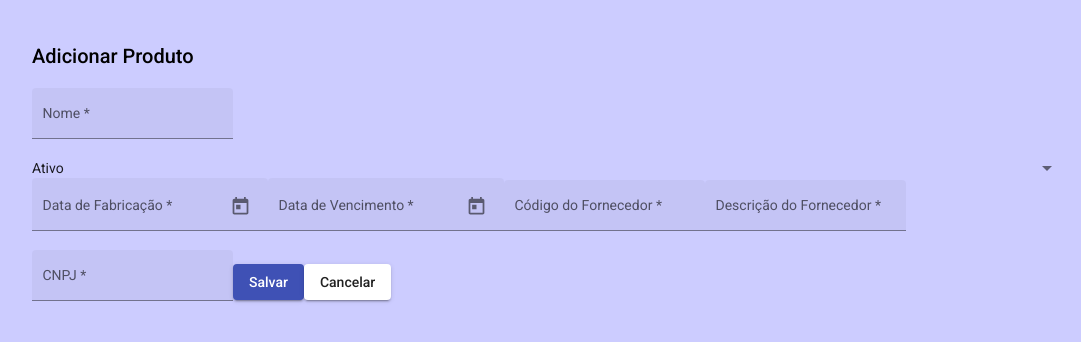
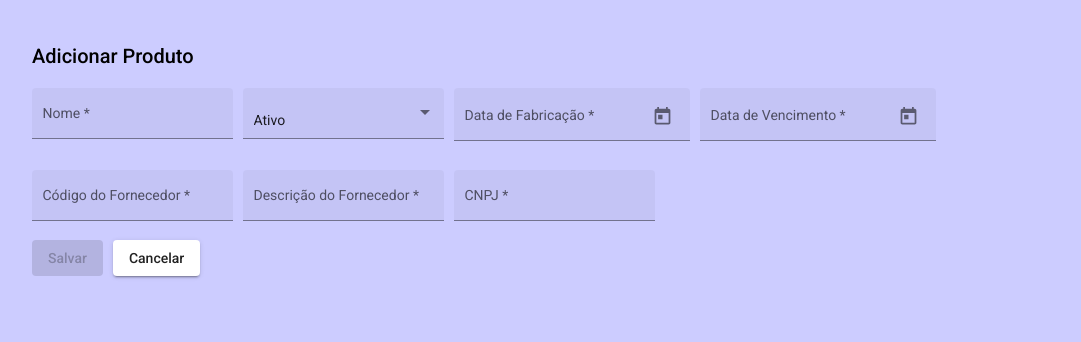
Before and after one commit to MatheusAndroid/front_autoglass, an Angular app: page /products/add in a window 1280 px wide. Shown: the top 342 px of the page, without its empty margins (96-1177 px from the left). Built offline with nearby package versions, Linux system fonts and the light colour scheme.

Commit message:
ajustes finais

```diff
--- a/src/app/app-routing.module.ts
+++ b/src/app/app-routing.module.ts
@@ -6,10 +6,10 @@ import { ProductEditComponent } from './product-edit/product-edit.component';
 import { ProductDetailComponent } from './product-detail/product-detail.component';
 
 const routes: Routes = [
-  { path: 'products', component: ProductListComponent },
   { path: 'products/add', component: ProductAddComponent },
   { path: 'products/:id/edit', component: ProductEditComponent },
   { path: 'products/:id', component: ProductDetailComponent },
+  { path: 'products', component: ProductListComponent },
   { path: '', redirectTo: 'products', pathMatch: 'full' },
 ];
 
--- a/src/app/product-add/product-add.component.html
+++ b/src/app/product-add/product-add.component.html
@@ -2,15 +2,17 @@
     <h2>Adicionar Produto</h2>
 
     <form [formGroup]="productForm" (ngSubmit)="saveProduct()">
+      <div class="s-row">
         <mat-form-field appearance="fill">
           <mat-label>Nome</mat-label>
           <input matInput type="text" formControlName="name" required>
         </mat-form-field>
-
+        <mat-form-field appearance="fill">
             <mat-select formControlName="active">
               <mat-option [value]="true">Ativo</mat-option>
               <mat-option [value]="false">Inativo</mat-option>
             </mat-select>
+        </mat-form-field>
 
         <mat-form-field appearance="fill">
           <mat-label>Data de Fabricação</mat-label>
@@ -40,8 +42,13 @@
           <mat-label>CNPJ</mat-label>
           <input matInput type="text" formControlName="cnpj" required>
         </mat-form-field>
+      </div>
+      <mat-error *ngIf="productForm.errors?.['dates']">Data de Fabricação deve ser anterior à Data de Vencimento.</mat-error>
 
-      <button mat-raised-button type="submit" color="primary">Salvar</button>
+      <div class="s-row">
+        <button mat-raised-button type="submit" [disabled]="productForm.invalid" color="primary">Salvar</button>
         <button mat-raised-button type="button" (click)="goTo(['/products'])">Cancelar</button>
+      </div>
+
     </form>
   </div>
--- a/src/app/product-add/product-add.component.ts
+++ b/src/app/product-add/product-add.component.ts
@@ -20,9 +20,23 @@ export class ProductAddComponent implements OnInit {
     supplierCode: ['', Validators.required], // Campo código do fornecedor com validação obrigatória
     supplierDescription: ['', Validators.required], // Campo descrição do fornecedor com validação obrigatória
     cnpj: ['', Validators.required] // Campo CNPJ com validação obrigatória
+  }, {
+    validators: [this.compareDatesValidator()] // Adiciona o validador personalizado
   });
+  constructor(private productService: ProductService, private router: Router, private fb: FormBuilder) {
+  }
 
-  constructor(private productService: ProductService, private router: Router, private fb: FormBuilder) {
+  compareDatesValidator() {
+    return (formGroup: FormGroup) => {
+      const manufacturingDate = formGroup.get('manufacturing')?.value;
+      const expirationDate = formGroup.get('expiration')?.value;
+
+      if (manufacturingDate && expirationDate && manufacturingDate > expirationDate) {
+        return { dates: true }; // Retorna um objeto de erro
+      }
+
+      return null; // Validação bem-sucedida
+    };
   }
 
   ngOnInit(): void { }
@@ -34,7 +48,7 @@ export class ProductAddComponent implements OnInit {
     const newProduct: Product = {
       id: this.productForm.value.id as number,
       name: this.productForm.value.name as string,
-      active: this.productForm.value.active as boolean,
+      active: this.productForm.value.active!.toString() as unknown as boolean,
       manufacturing: this.productForm.value.manufacturing as unknown as Date,
       expiration: this.productForm.value.expiration as unknown as Date,
       supplierCode: this.productForm.value.supplierCode as string,
--- a/src/app/product-edit/product-edit.component.html
+++ b/src/app/product-edit/product-edit.component.html
@@ -2,13 +2,13 @@
     <h2>Editar Produto</h2>
 
     <form [formGroup]="productForm" (ngSubmit)="saveProduct()">
+      <div class="s-row">
         <mat-form-field appearance="fill">
           <mat-label>Nome</mat-label>
           <input matInput type="text" formControlName="name" required>
         </mat-form-field>
 
         <mat-form-field appearance="fill">
-
         <mat-select formControlName="active">
           <mat-option [value]="true">Ativo</mat-option>
           <mat-option [value]="false">Inativo</mat-option>
@@ -18,7 +18,7 @@
         <mat-form-field appearance="fill">
           <mat-label>Data de Fabricação</mat-label>
           <input matInput [matDatepicker]="manufacturingPicker" formControlName="manufacturing" required>
-        <mat-datepicker-toggle matSuffix [for]="manufacturingPicker"></mat-datepicker-toggle>
+          <mat-datepicker-toggle matSuffix [for]="manufacturingPicker" ></mat-datepicker-toggle>
           <mat-datepicker #manufacturingPicker></mat-datepicker>
         </mat-form-field>
 
@@ -43,8 +43,13 @@
           <mat-label>CNPJ</mat-label>
           <input matInput type="text" formControlName="cnpj" required>
         </mat-form-field>
+      </div>
+      <mat-error *ngIf="productForm.errors?.['dates']">Data de Fabricação deve ser anterior à Data de Vencimento.</mat-error>
 
-      <button mat-raised-button type="submit" color="primary">Salvar</button>
+      <div class="s-row">
+        <button mat-raised-button type="submit" [disabled]="productForm.invalid" color="primary">Salvar</button>
         <button mat-raised-button type="button" (click)="goTo(['/products'])">Cancelar</button>
+      </div>
+
     </form>
   </div>
--- a/src/app/product-edit/product-edit.component.scss
+++ b/src/app/product-edit/product-edit.component.scss
@@ -0,0 +1,6 @@
+form{
+    gap: 10px;
+    display: flex;
+    flex-wrap: wrap;
+
+}
--- a/src/app/product-edit/product-edit.component.ts
+++ b/src/app/product-edit/product-edit.component.ts
@@ -2,7 +2,7 @@ import { Component, OnInit, Inject } from '@angular/core';
 import { ActivatedRoute, Router } from '@angular/router';
 import { Product } from '../domain/product';
 import { ProductService } from '../product.service';
-import { FormBuilder, Validators } from '@angular/forms';
+import { FormBuilder, FormGroup, Validators } from '@angular/forms';
 
 @Component({
   selector: 'app-product-edit',
@@ -21,6 +21,8 @@ export class ProductEditComponent implements OnInit {
     supplierCode: ['', Validators.required], // Campo código do fornecedor com validação obrigatória
     supplierDescription: ['', Validators.required], // Campo descrição do fornecedor com validação obrigatória
     cnpj: ['', Validators.required] // Campo CNPJ com validação obrigatória
+  }, {
+    validators: [this.compareDatesValidator()] // Adiciona o validador personalizado
   });
 
 
@@ -30,6 +32,19 @@ export class ProductEditComponent implements OnInit {
     private fb: FormBuilder,
     private router: Router
   ) { }
+
+  compareDatesValidator() {
+    return (formGroup: FormGroup) => {
+      const manufacturingDate = formGroup.get('manufacturing')?.value;
+      const expirationDate = formGroup.get('expiration')?.value;
+
+      if (manufacturingDate && expirationDate && manufacturingDate > expirationDate) {
+        return { dates: true }; // Retorna um objeto de erro
+      }
+
+      return null; // Validação bem-sucedida
+    };
+  }
 
   ngOnInit(): void {
     this.productId = this.activatedRoute.snapshot.params['id'];
--- a/src/app/product-list/product-list.component.html
+++ b/src/app/product-list/product-list.component.html
@@ -12,8 +12,9 @@
           Expira em: {{ product.expiration | date: 'dd/MM/yyyy' }}
           <hr>
           <mat-card-subtitle>Fornecedor: </mat-card-subtitle>
-          {{ product.supplierDescription }}<br>
-           {{ product.supplierCode }} - {{ product.cnpj }}
+          <b>{{ product.supplierDescription }}</b><br>
+           Código: {{ product.supplierCode }} <br>
+           Cnpj: {{ product.cnpj }}
         </mat-card-content>
         <mat-card-actions>
           <button mat-icon-button (click)="deleteProduct(product)"  matTooltip="Excluir Produto">
--- a/src/app/product-list/product-list.component.scss
+++ b/src/app/product-list/product-list.component.scss
@@ -1,7 +1,7 @@
 .products{
     display: flex;
     flex-wrap: wrap;
-
+    gap: 10px;
     mat-card{
         width: 24%;
         transition-duration: 1s;
@@ -21,9 +21,9 @@
   }
 
   .status-indicator.true {
-    background-color: green;
+    background-color: #52AA5E;
   }
 
   .status-indicator.false {
-    background-color: yellow;
+    background-color: #EBD494;
   }
--- a/src/styles.scss
+++ b/src/styles.scss
@@ -45,3 +45,8 @@ $front_autoglass-theme: mat.define-light-theme((
 }
 html, body { height: 100%; }
 body { margin: 0; font-family: Roboto, "Helvetica Neue", sans-serif; }
+.s-row{
+  display: flex;
+  gap: 10px;
+  flex-wrap: wrap;
+}
```
Lines whose indentation alone changed are shown as unchanged.
